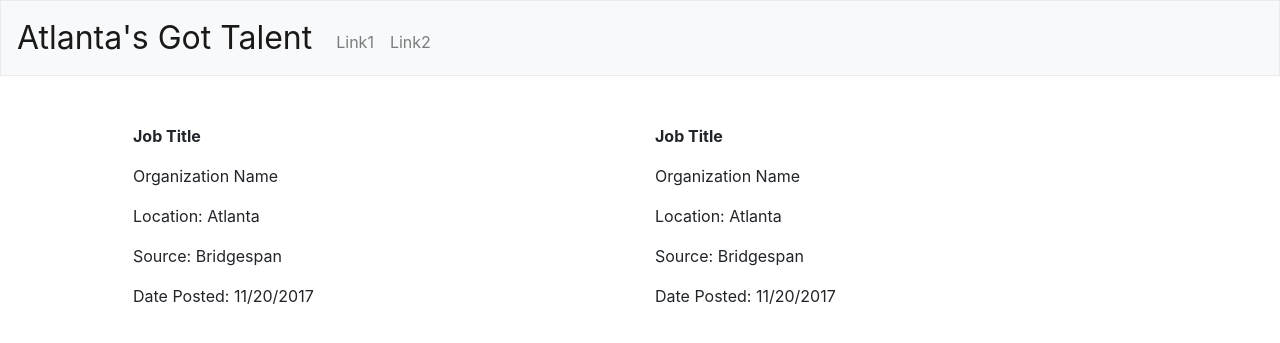
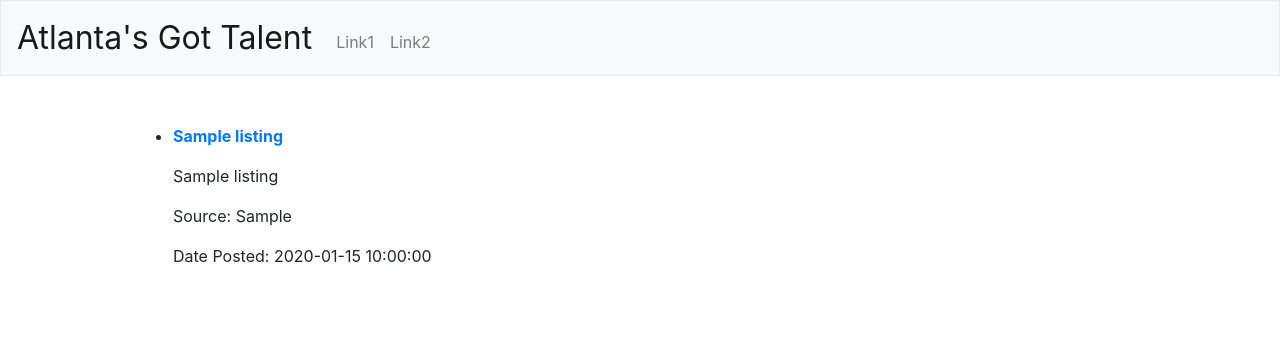
Before and after one commit to aliyabhatia/atls-got-talent, a Flask app: page / in a window 1280 px wide. Shown: the top 343 px of the page. Run offline with Flask 2, Linux system fonts and the light colour scheme; tables that the repository leaves empty hold one stand-in row (values such as "Sample post"); some libraries are stand-ins or nearby versions.

Commit message:
pushing new scraper and dynamic webpage to Heroku

```diff
--- a/application.py
+++ b/application.py
@@ -1,7 +1,34 @@
-from flask import Flask, render_template, redirect, request
+# import relevant libraries
+import os
 
+from flask import Flask, request, render_template, url_for, redirect
+from flask_sqlalchemy import SQLAlchemy
+
+# configure flask app and SQLAlchemy
 app = Flask(__name__)
+app.config['SQLALCHEMY_TRACK_MODIFICATIONS'] = False
 
+app.config['SQLALCHEMY_DATABASE_URI'] = os.environ['DATABASE_URL']
+db = SQLAlchemy(app)
+
+# setup SQL database and object
+class Listing(db.Model):
+    id = db.Column(db.Integer, primary_key=True)
+    job_title = db.Column(db.String, unique=False, nullable=False)
+    job_link = db.Column(db.String, unique=False, nullable=False)
+    org_name = db.Column(db.String, unique=False, nullable=False)
+    source = db.Column(db.String, unique=False, nullable=False)
+    date_posted = db.Column(db.DateTime, unique=False, nullable=True)
+
+    def __init__(self, job_title, job_link, org_name, source, date_posted):
+        self.job_title = job_title
+        self.job_link = job_link
+        self.org_name = org_name
+        self.source = source
+        self.date_posted = date_posted
+
+# setup home page
 @app.route("/")
 def index():
-    return render_template("index.html")
+    listings = Listing.query.order_by(Listing.id).all()
+    return render_template("index.html", listings=listings)
--- a/scraper.py
+++ b/scraper.py
@@ -5,6 +5,7 @@ from flask import Flask, request
 from flask_sqlalchemy import SQLAlchemy
 from bs4 import BeautifulSoup as soup
 
+# configure flask app and SQLAlchemy
 app = Flask(__name__)
 app.config['SQLALCHEMY_TRACK_MODIFICATIONS'] = False
 
@@ -75,7 +76,7 @@ def bridgespan_scraper():
 			# pull the name of the role and the URL for the listing
 			job_title_container = container.findAll("div",{"class":"PositionTitleLink"})
 			job_title = job_title_container[0].text.strip()
-			job_link = job_title_container[0].a["href"]
+			job_link = url_prefix + job_title_container[0].a["href"]
 
 			# identify static information
 			source = "Bridgespan"
--- a/templates/index.html
+++ b/templates/index.html
@@ -6,25 +6,21 @@
 
 {% block main %}
 
-<!-- Columns with job postings -->
+<!-- List of job postings -->
+<!-- Eventually use CSS to turn these into pseudo-columns -->
 
 <div class="container">
-  <div class="row">
-    <div class="col">
-      <p class="text-left"><b>Job Title</b></p>
-      <p class = "text-left">Organization Name</p>
-      <p class = "text-left">Location: Atlanta</p>
-      <p class = "text-left">Source: Bridgespan</p>
-      <p class="text-left">Date Posted: 11/20/2017</p>
-    </div>
-    <div class="col">
-      <p class="text-left"><b>Job Title</b></p>
-      <p class = "text-left">Organization Name</p>
-      <p class = "text-left">Location: Atlanta</p>
-      <p class = "text-left">Source: Bridgespan</p>
-      <p class="text-left">Date Posted: 11/20/2017</p>
-    </div>
-  </div>
- </div>
+  <ul>
+  {% for listing in listings %}
+    <li>
+      <p class="text-left"><a href="{{listing.job_link}}"><b>{{listing.job_title}}</b></a></p>
+      <p class = "text-left">{{listing.org_name}}</p>
+      <p class = "text-left">Source: {{listing.source}}</p>
+      <p class="text-left">Date Posted: {{listing.date_posted}}</p>
+    </li>
+  {% endfor %}
+  </ul>
+</div>
+
 
 {% endblock %}
```
